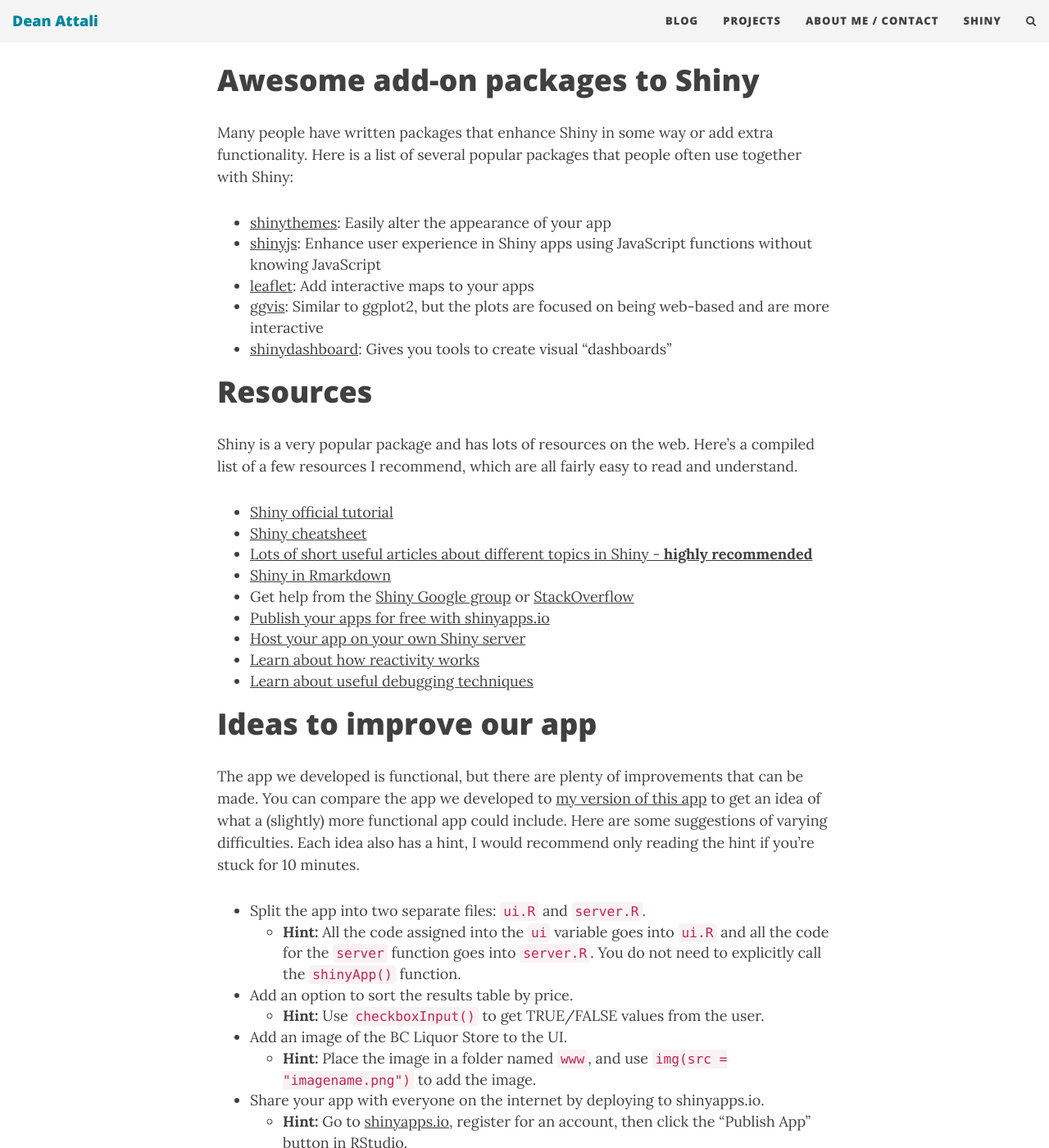
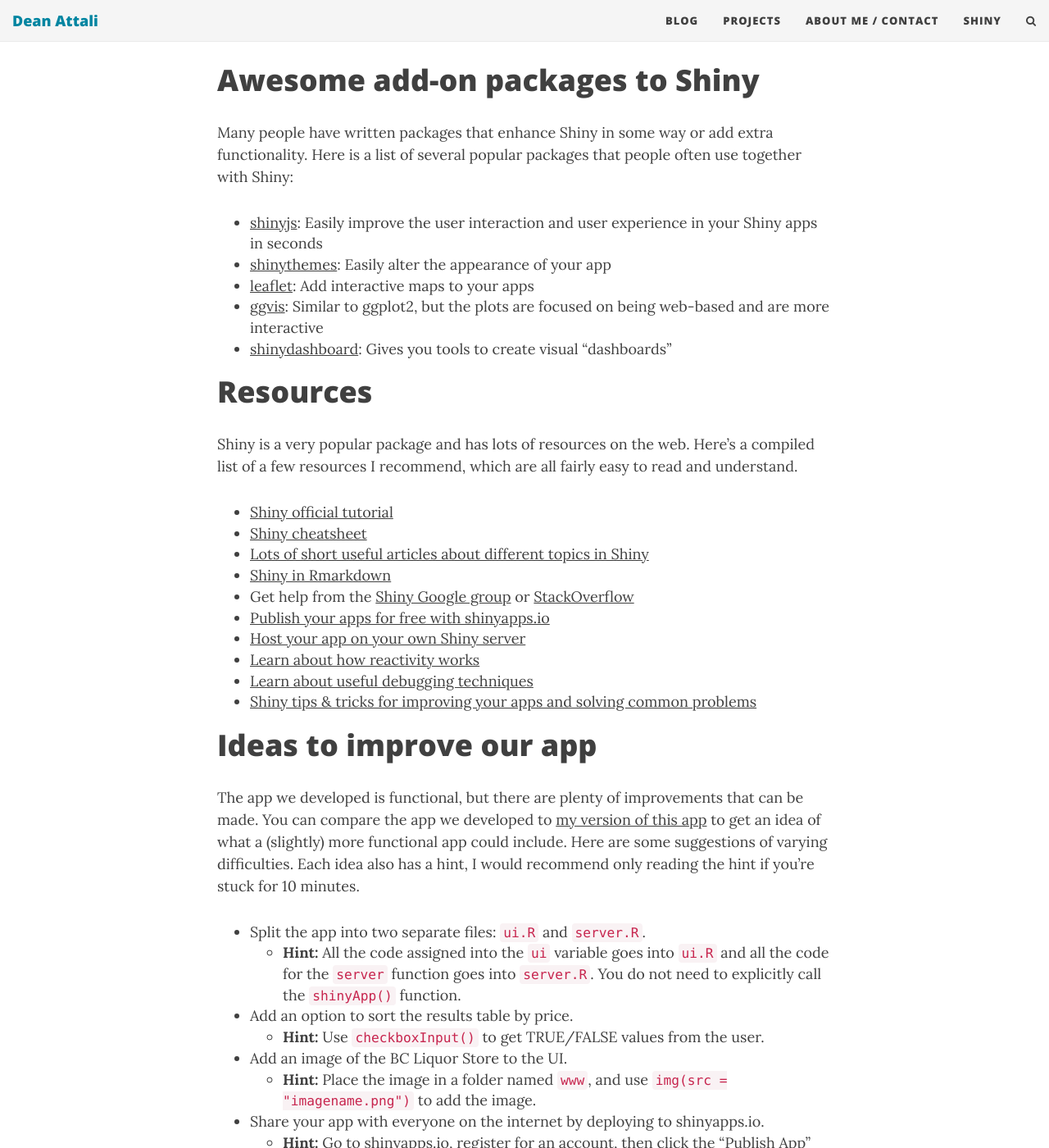
Before and after one commit to daattali/daattali.github.io, a Jekyll site: the page built from _posts/2015-12-07-building-shiny-apps-tutorial.md, in a window 1280 px wide and 1400 px high, scrolled down 35257 px. Shown: the whole window at 82% size. Built offline with Jekyll 4.4.1, drawn with Linux system fonts in a browser that asks for light colours; nearby versions of some CDN libraries; comment, search, counter and statistics services are not loaded.

Commit message:
add resources to "build shiny apps" post

```diff
--- a/_posts/2015-12-07-building-shiny-apps-tutorial.md
+++ b/_posts/2015-12-07-building-shiny-apps-tutorial.md
@@ -973,8 +973,8 @@
 
 Many people have written packages that enhance Shiny in some way or add extra functionality.  Here is a list of several popular packages that people often use together with Shiny:
 
+- [shinyjs](https://github.com/daattali/shinyjs): Easily improve the user interaction and user experience in your Shiny apps in seconds
 - [shinythemes](http://rstudio.github.io/shinythemes/): Easily alter the appearance of your app
-- [shinyjs](https://github.com/daattali/shinyjs): Enhance user experience in Shiny apps using JavaScript functions without knowing JavaScript
 - [leaflet](http://rstudio.github.io/leaflet/): Add interactive maps to your apps
 - [ggvis](http://ggvis.rstudio.com/): Similar to ggplot2, but the plots are focused on being web-based and are more interactive
 - [shinydashboard](https://rstudio.github.io/shinydashboard/): Gives you tools to create visual “dashboards”
@@ -985,13 +985,14 @@
 
 - [Shiny official tutorial](http://shiny.rstudio.com/tutorial)
 - [Shiny cheatsheet](http://shiny.rstudio.com/images/shiny-cheatsheet.pdf)
-- [Lots of short useful articles about different topics in Shiny - **highly recommended**](http://shiny.rstudio.com/articles)
+- [Lots of short useful articles about different topics in Shiny](http://shiny.rstudio.com/articles)
 - [Shiny in Rmarkdown](http://rmarkdown.rstudio.com/authoring_shiny.html)
 - Get help from the [Shiny Google group](https://groups.google.com/forum/#!forum/shiny-discuss) or [StackOverflow](http://stackoverflow.com/questions/tagged/shiny)
 - [Publish your apps for free with shinyapps.io](http://www.shinyapps.io)
 - [Host your app on your own Shiny server](http://deanattali.com/2015/05/09/setup-rstudio-shiny-server-digital-ocean)
 - [Learn about how reactivity works](http://shiny.rstudio.com/articles/understanding-reactivity.html)
 - [Learn about useful debugging techniques](http://shiny.rstudio.com/articles/debugging.html)
+- [Shiny tips & tricks for improving your apps and solving common problems](http://deanattali.com/blog/advanced-shiny-tips)
 
 # Ideas to improve our app
 
```
